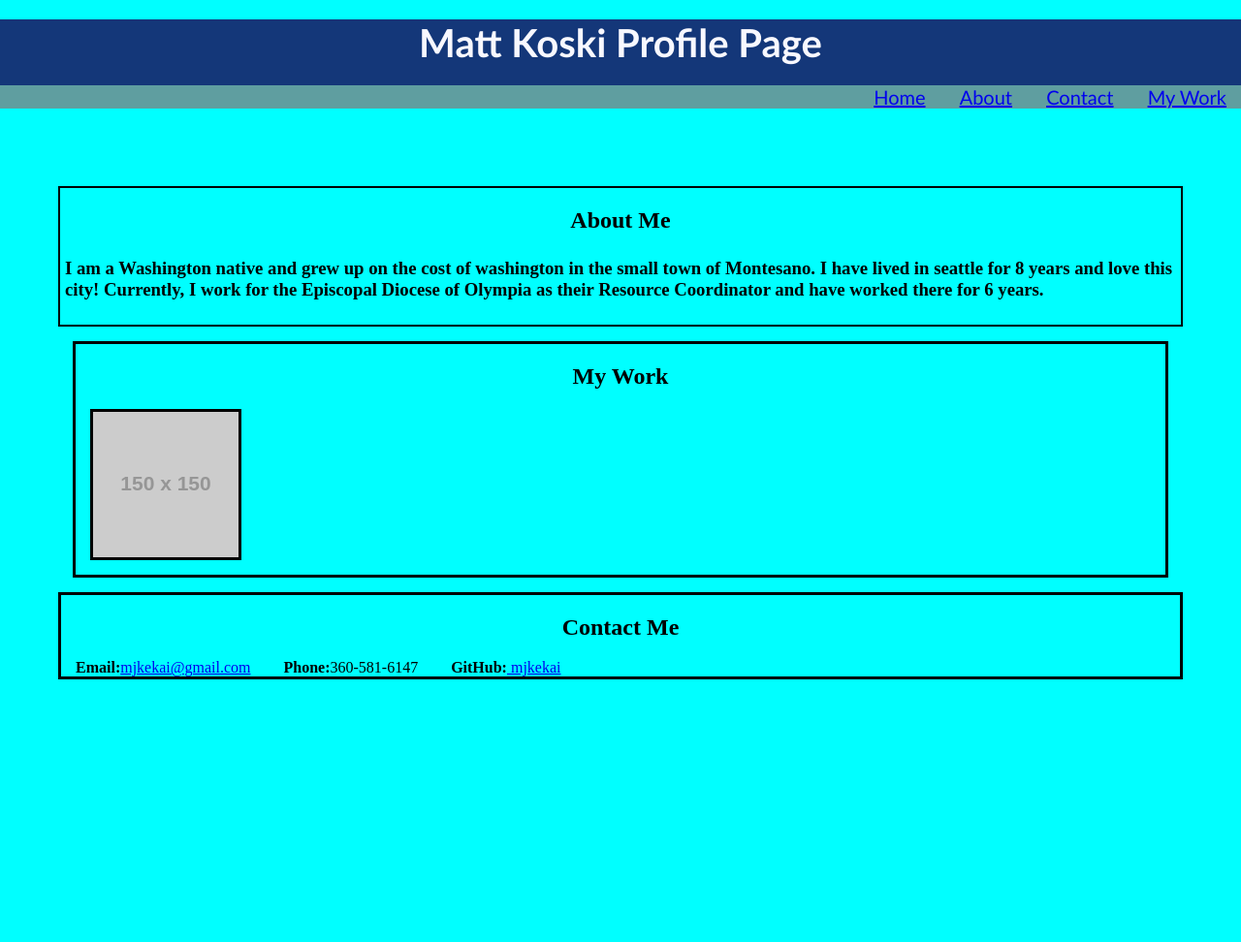
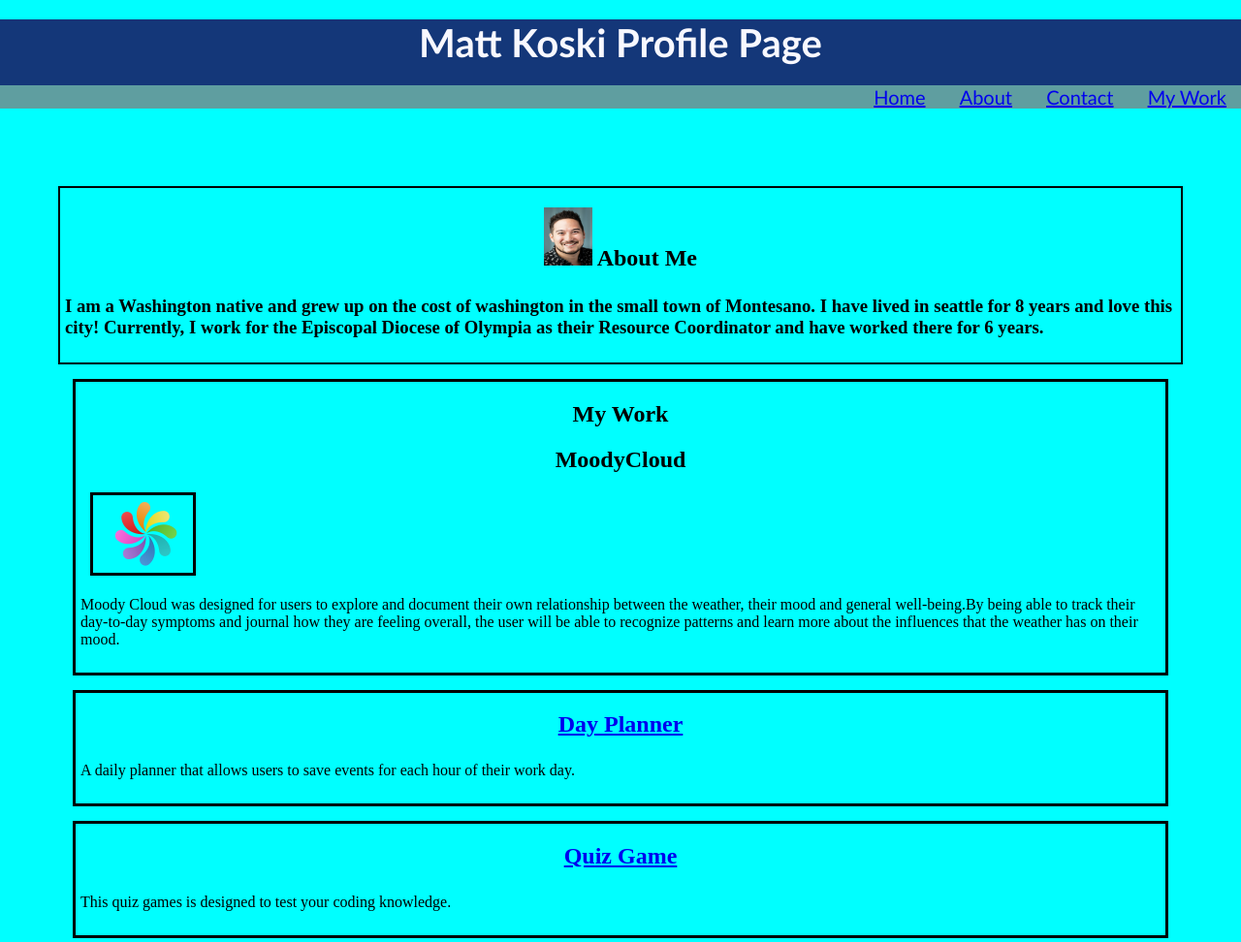
Before and after one commit to mjkekai/ProfessionalProfile2, a plain HTML site: page index.html in a window 1280 px wide. Shown: the top 972 px of the page at 97% size. Before the commit the page ends 800 px from the top, so only its background shows below. Drawn offline with Linux system fonts and the light colour scheme; placeholder pictures from the web are drawn by us.

Commit message:
inital commit

```diff
--- a/index.html
+++ b/index.html
@@ -25,6 +25,7 @@
     <article class="aboutme" >
 
 <h2 id="bio">
+    <img src="Assets/images/HeadShot.jpg" width="50px" height="60px">
     About Me
 </h2>
 
@@ -39,9 +40,35 @@
 <section class="mywork">
 <h2 id="work"> My Work </h2>
 
-<img src=https://via.placeholder.com/150 class="mywork" alt="place holer image">
+<h2> MoodyCloud</h2>
+<a href="https://mjkekai.github.io/Moody-Cloud/" >
+<img src="Assets/images/MoodyCloudLogo.png" class="mywork" alt="place holer image">
+</a>
+<p>
+    Moody Cloud was designed for users to explore and document their own relationship between the weather, their mood and general well-being.By being able to track their day-to-day symptoms and journal how they are feeling overall, the user will be able to recognize patterns and learn more about the influences that the weather has on their mood.
+</p>
+</section>
 
+<section class="mywork">
+
+<a href="https://mjkekai.github.io/WorkDay/">
+<h2>Day Planner</h2>
+</a>
+<p>
+    A daily planner that allows users to save events for each hour of their work day.
+</p>
 </section>
+
+
+<section class="mywork">
+
+    <a href="https://mjkekai.github.io/Quiz-Game/">
+    <h2>Quiz Game</h2>
+    </a>
+    <p>
+       This quiz games is designed to test your coding knowledge.
+    </p>
+    </section>
 
 <section class="contact">
 <h2 id="mycontact">Contact Me</h2>
```
Also changed, not shown: Assets/images/HeadShot.jpg (added), Assets/images/MoodyCloudLogo.png (added).
